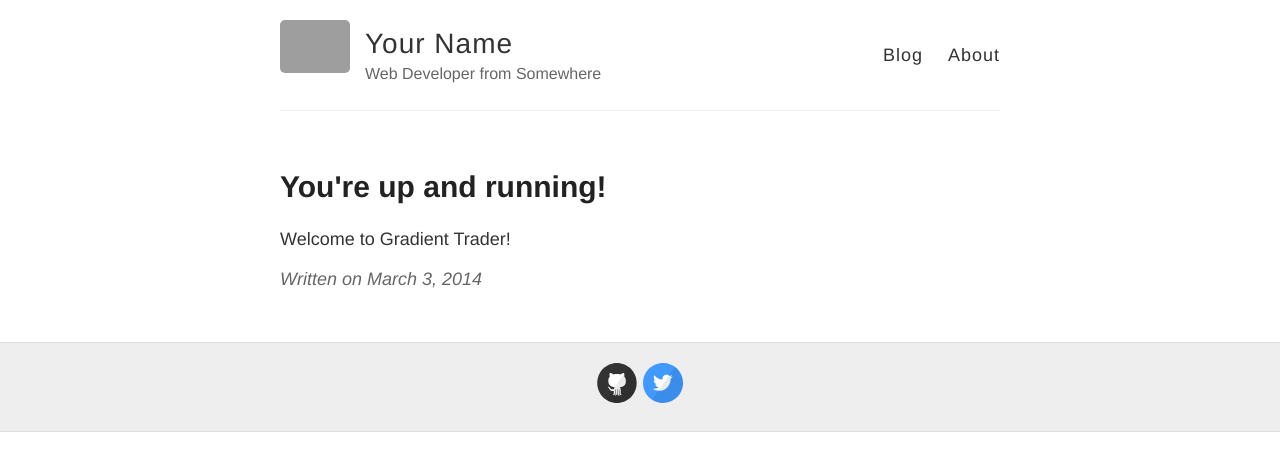
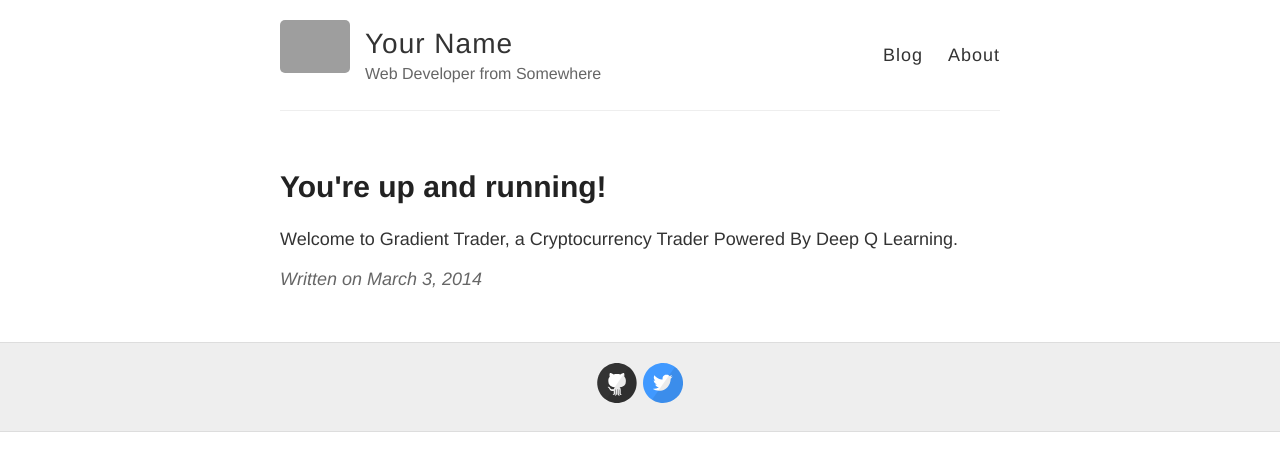
Before and after one commit to GradientTrader/gradienttrader.github.io, a Jekyll site: the page built from _posts/2014-3-3-Hello-World.md, in a window 1280 px wide. Shown: the top 471 px of the page. Built offline with Jekyll 4.4.1, drawn with Linux system fonts in a browser that asks for light colours; grey boxes are pictures that could not be loaded.

Commit message:
Update 2014-3-3-Hello-World.md

```diff
--- a/_posts/2014-3-3-Hello-World.md
+++ b/_posts/2014-3-3-Hello-World.md
@@ -3,4 +3,4 @@ layout: post
 title: You're up and running!
 ---
 
-Welcome to Gradient Trader!
+Welcome to Gradient Trader, a Cryptocurrency Trader Powered By Deep Q Learning.
```
